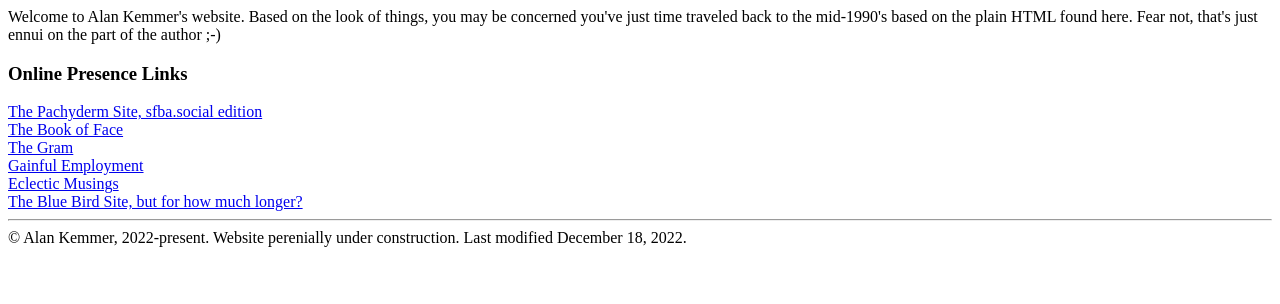
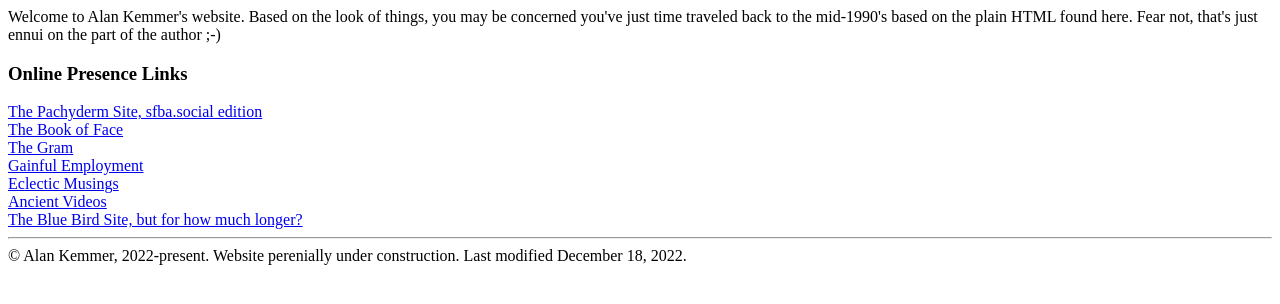
Before and after one commit to alankemmer/alankemmer.github.io, a plain HTML site: page index.html in a window 1280 px wide. Drawn offline with Linux system fonts and the light colour scheme.

Commit message:
Another link

```diff
--- a/index.html
+++ b/index.html
@@ -15,6 +15,7 @@ based on the plain HTML found here.  Fear not, that's just ennui on the part of
 <a href="https://instagram.com/bass_sax">The Gram</a><br>
 <a href="https://www.linkedin.com/in/alankemmer">Gainful Employment</a><br>
 <a href="https://basssaxophone.blogspot.com/">Eclectic Musings</a><br>
+<a href="https://www.youtube.com/BassSax69">Ancient Videos</a><br>
 <a href="https://twitter.com/basssax">The Blue Bird Site, but for how much longer?</a><br>
 
 </body>
```
